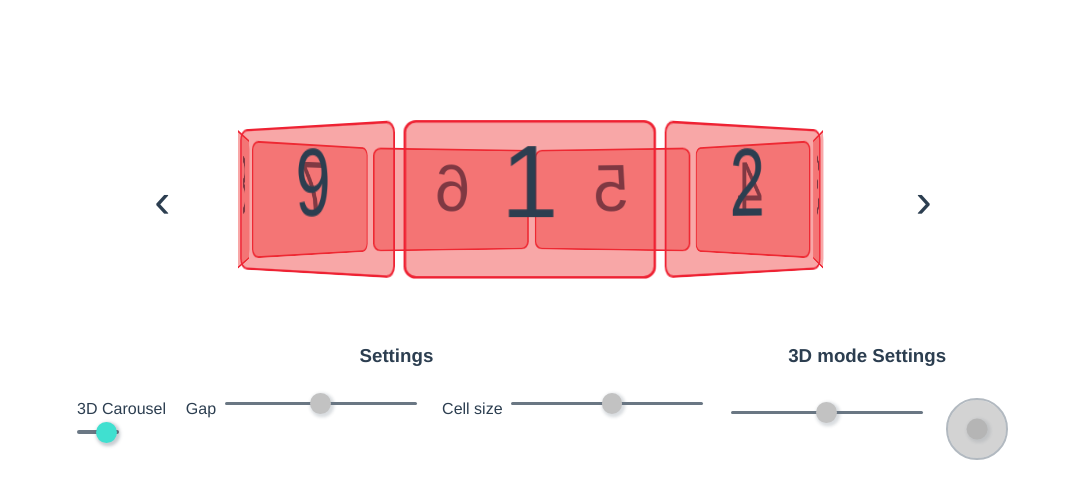
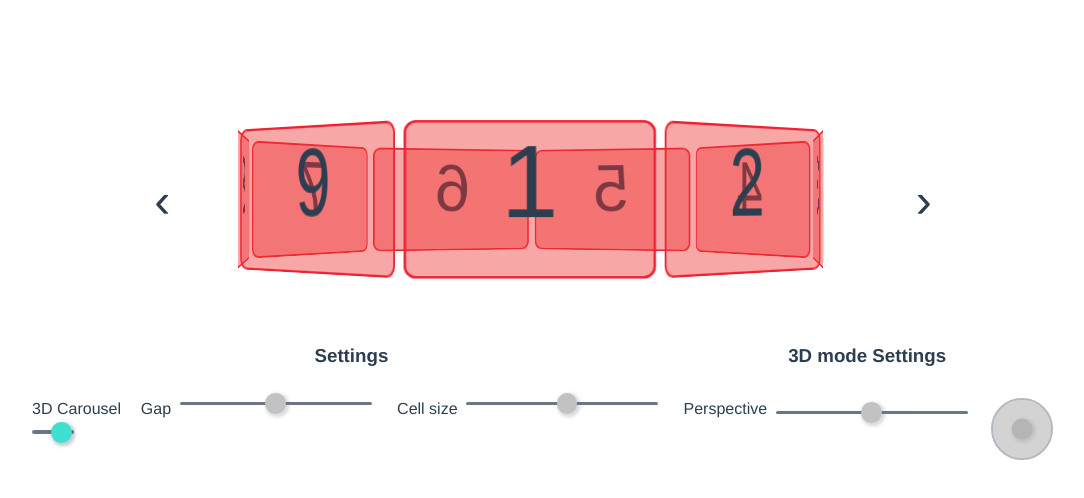
Before and after one commit to Samuca2308/vue3-3d-carousel, a Vue app: page / in a window 1280 px wide. Both pictures are taken after a click on the link "3D Carousel". Shown: the top 498 px of the page, without its empty margins (105-1189 px from the left). Built offline with nearby package versions, Linux system fonts and the light colour scheme.

Commit message:
1 file modified

```diff
--- a/src/App.vue
+++ b/src/App.vue
@@ -42,7 +42,9 @@
     >
       <h3 id="dimConfig">3D mode Settings</h3>
       <div>
+        <label for="perspective">Perspective</label>
         <input
+          id="perspective"
           type="range"
           min="900"
           max="1600"
```
